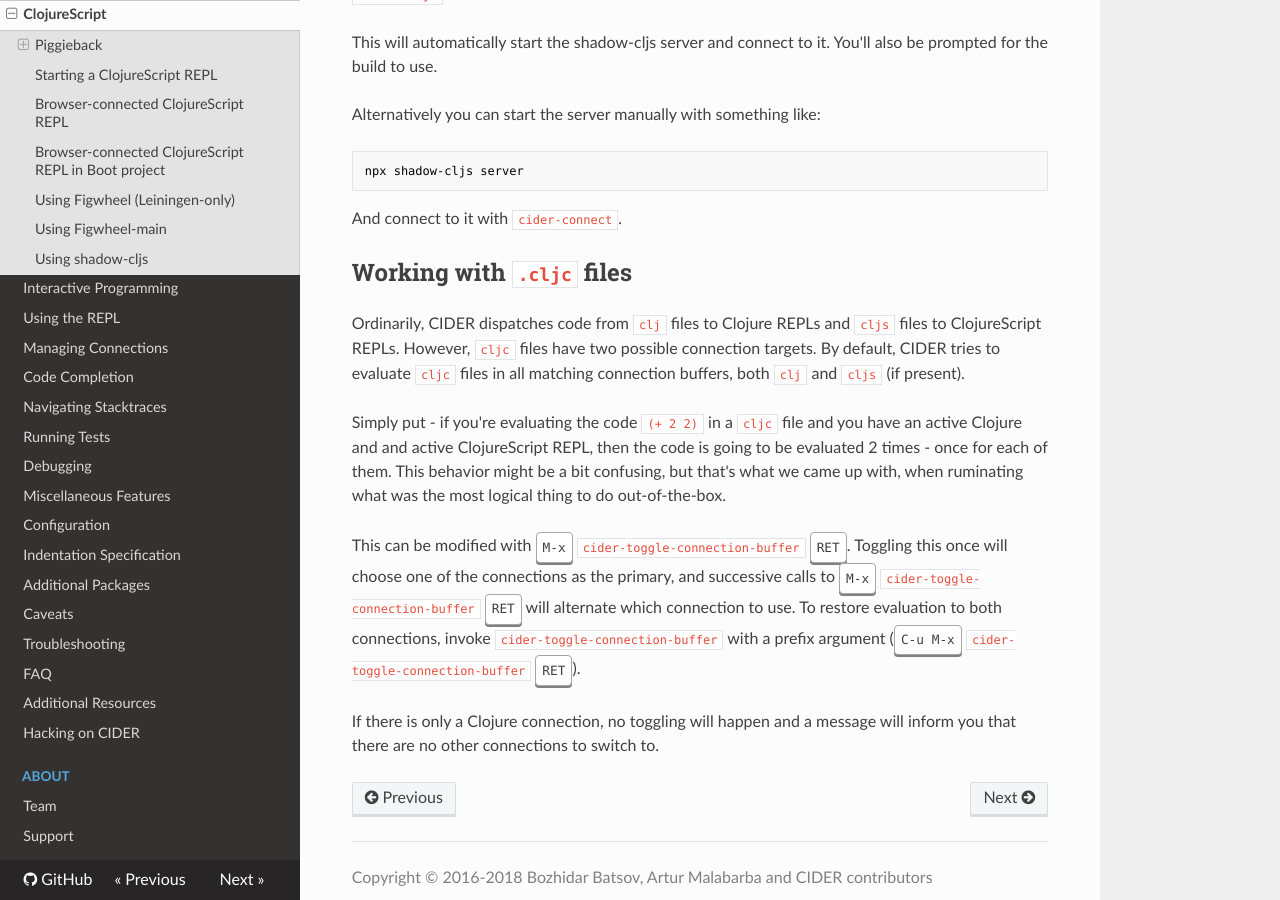
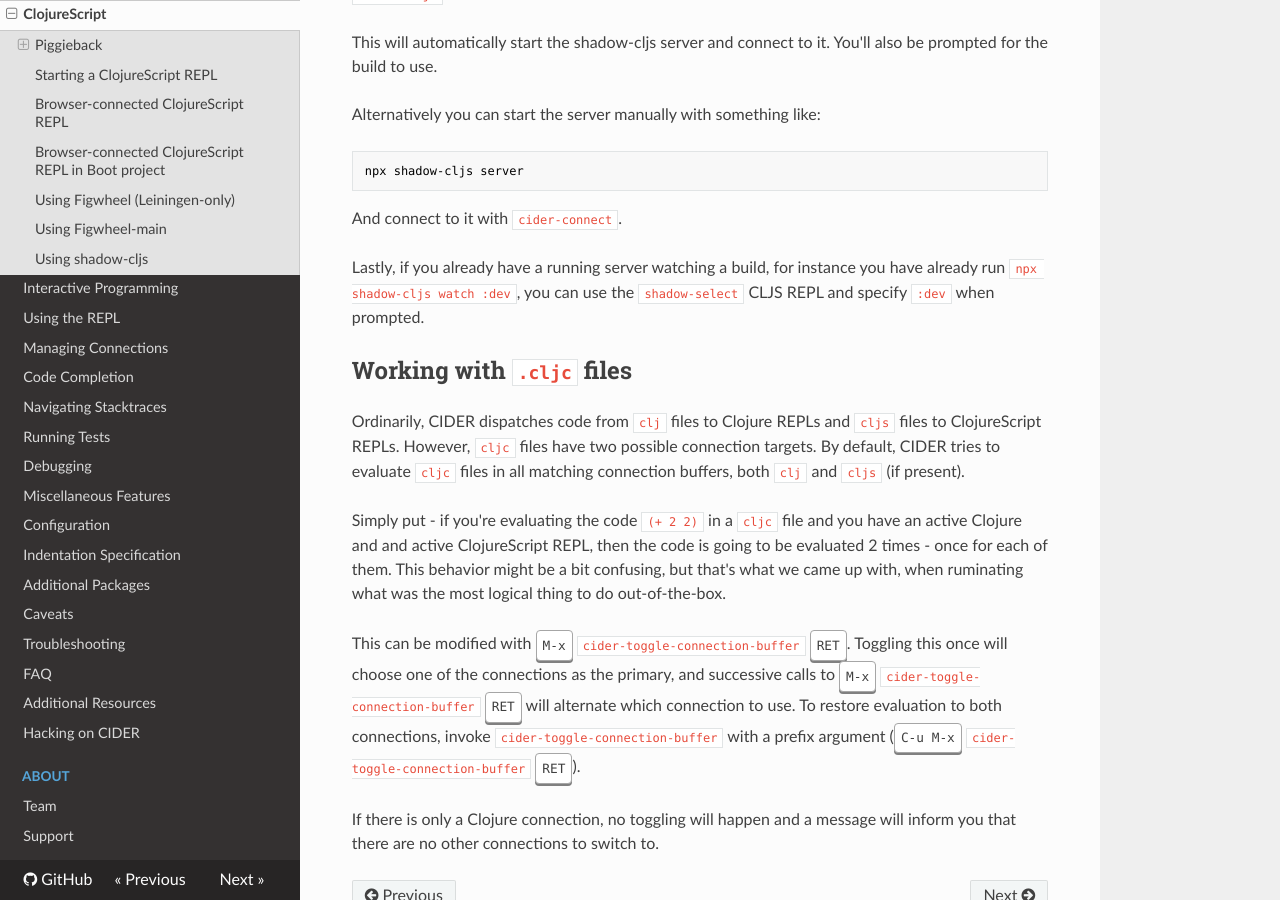
Before and after one commit to clojure-emacs/cider, an MkDocs documentation site: the page built from doc/clojurescript.md, in a window 1280 px wide and 900 px high, scrolled down 4702 px. Built offline with MkDocs 1.6.1, drawn with Linux system fonts in a browser that asks for light colours; nearby versions of some CDN libraries; old or Windows-style settings are respelled for this version of MkDocs.

Commit message:
Add shadow-select CLJS REPL type (#2397)
This kind of CLJS REPL is very helpful for cases when you are already watching
one or more shadow builds in shadow either after having launched the server in
a terminal or from within Cider.
This patch also refactors option normalization out of figwheel-main so that it
can be reused by every other function.

```diff
--- a/doc/clojurescript.md
+++ b/doc/clojurescript.md
@@ -254,6 +254,10 @@
 
 And connect to it with `cider-connect`.
 
+Lastly, if you already have a running server watching a build, for instance you
+have already run `npx shadow-cljs watch :dev`, you can use the `shadow-select`
+CLJS REPL and specify `:dev` when prompted.
+
 [leiningen]: http://leiningen.org/
 [boot]: http://boot-clj.com/
 [piggieback]: https://github.com/nrepl/piggieback
```
Also changed, not shown: CHANGELOG.md (+1 -0 lines), 2 other files.
